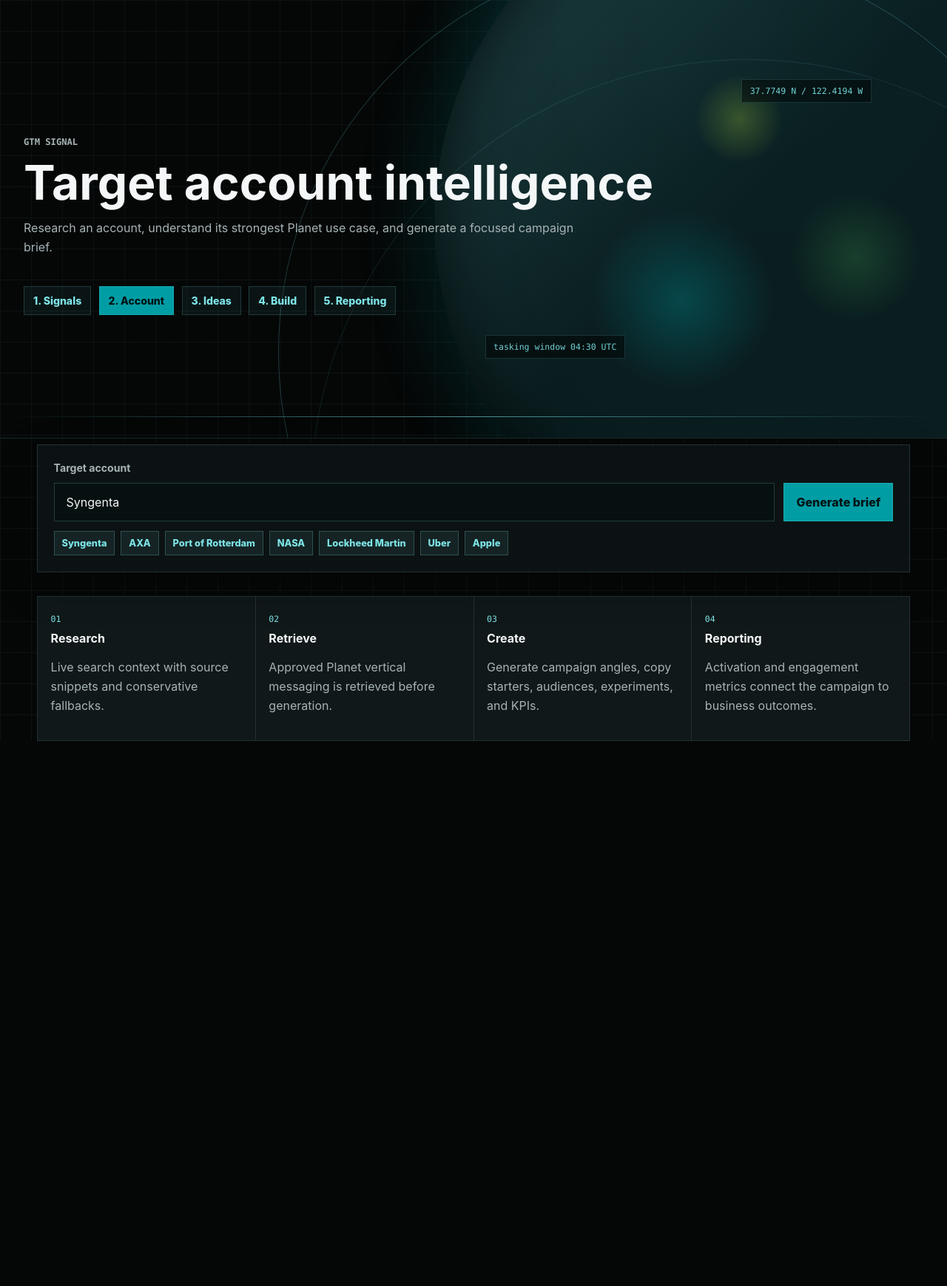
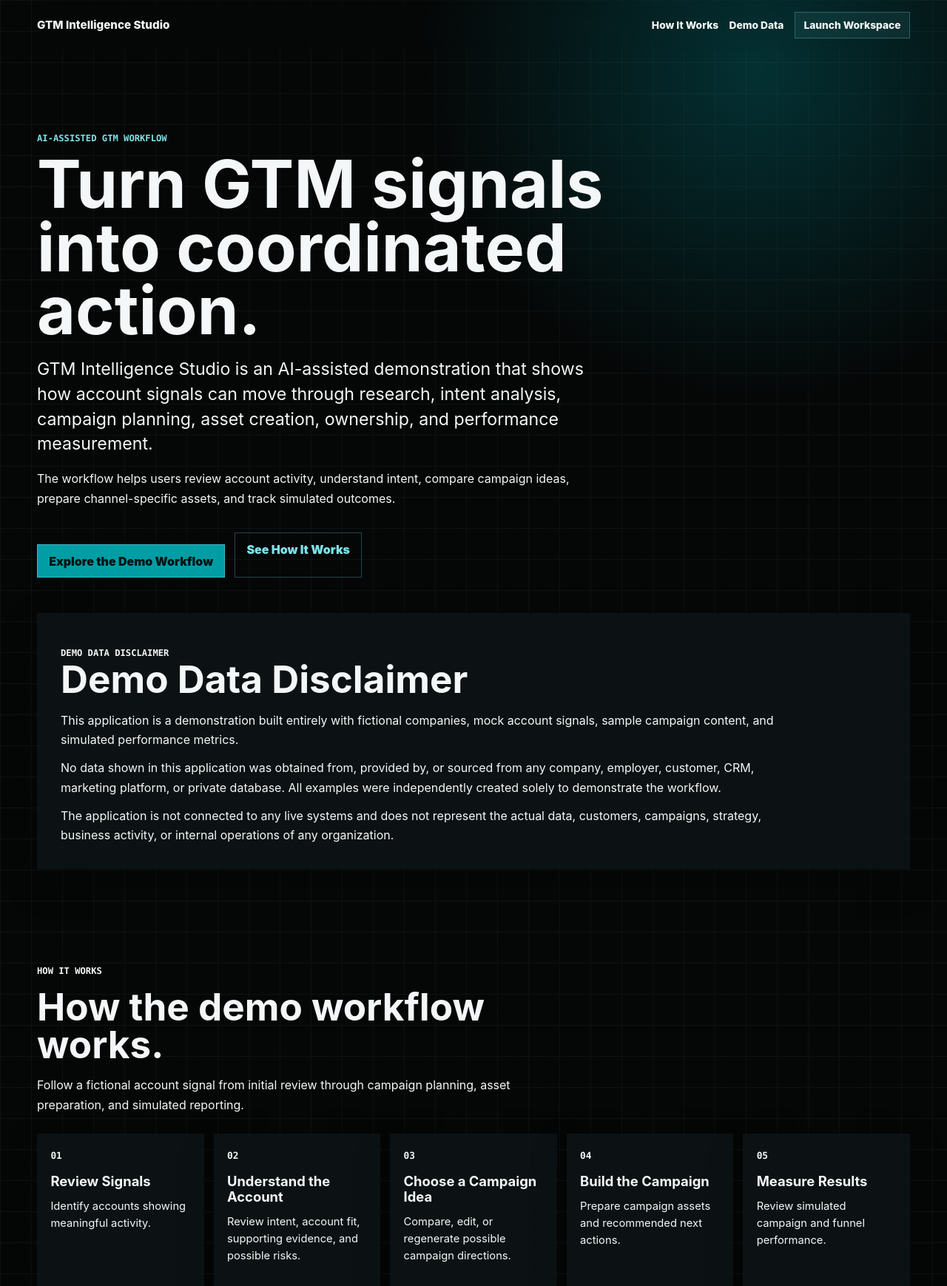
Before and after one commit to akankshalksingh/planet-campaign-brief-agent, a Next.js app: page / in a window 1280 px wide. Shown: the top 1739 px of the page at 74% size. Before the commit the page ends 1034 px from the top, so only its background shows below. Built offline with nearby package versions, Linux system fonts and the light colour scheme.

Commit message:
Add public landing page and demo data disclaimer

```diff
--- a/app/campaign-builder/page.tsx
+++ b/app/campaign-builder/page.tsx
@@ -1188,7 +1188,7 @@
           <p>Generate campaign assets, assign the next owner, and prepare each channel for activation.</p>
           <div className="modeLinks workflowNav">
             <Link href="/signals">1. Signals</Link>
-            <Link href="/">2. Account</Link>
+            <Link href="/account">2. Account</Link>
             <Link href="/campaign-idea">3. Ideas</Link>
             <Link href="/campaign-builder" className="activeLink">4. Build</Link>
             <Link href="/reporting">5. Reporting</Link>
--- a/app/campaign-idea/page.tsx
+++ b/app/campaign-idea/page.tsx
@@ -374,7 +374,7 @@
           </p>
           <div className="modeLinks workflowNav">
             <Link href="/signals">1. Signals</Link>
-            <Link href="/">2. Account</Link>
+            <Link href="/account">2. Account</Link>
             <Link href="/campaign-idea" className="activeLink">3. Ideas</Link>
             <Link href={builderHref} onClick={() => result ? persistSelectedIdea(result) : undefined}>4. Build</Link>
             <Link href="/reporting">5. Reporting</Link>
--- a/app/globals.css
+++ b/app/globals.css
@@ -54,6 +54,187 @@
 
 main {
   min-height: 100vh;
+}
+
+.landingPage {
+  background:
+    radial-gradient(circle at 82% 8%, rgba(0, 157, 165, 0.22), transparent 30rem),
+    linear-gradient(rgba(125, 227, 230, 0.045) 1px, transparent 1px),
+    linear-gradient(90deg, rgba(125, 227, 230, 0.035) 1px, transparent 1px),
+    var(--studio-bg);
+  background-size: auto, 44px 44px, 44px 44px, auto;
+}
+
+.landingNav {
+  position: sticky;
+  top: 0;
+  z-index: 20;
+  display: flex;
+  align-items: center;
+  justify-content: space-between;
+  gap: 1rem;
+  width: min(1180px, calc(100% - 2rem));
+  margin: 0 auto;
+  padding: 1rem 0;
+  backdrop-filter: blur(14px);
+}
+
+.landingNav a {
+  color: var(--studio-muted);
+  text-decoration: none;
+  font-size: 0.86rem;
+  font-weight: 800;
+}
+
+.landingNav > div {
+  display: flex;
+  align-items: center;
+  flex-wrap: wrap;
+  justify-content: flex-end;
+  gap: 0.9rem;
+}
+
+.landingNav .landingBrand {
+  color: var(--studio-text);
+  font-size: 0.95rem;
+}
+
+.landingNav .navCta {
+  border: 1px solid rgba(125, 227, 230, 0.28);
+  background: rgba(125, 227, 230, 0.08);
+  color: var(--studio-cyan-soft);
+  padding: 0.55rem 0.72rem;
+}
+
+.landingHero,
+.landingSection {
+  width: min(1180px, calc(100% - 2rem));
+  margin: 0 auto;
+}
+
+.landingHero {
+  padding: 7rem 0 3rem;
+}
+
+.landingHeroInner {
+  max-width: 840px;
+}
+
+.landingHero h1,
+.landingSection h2 {
+  margin: 0;
+  letter-spacing: 0;
+}
+
+.landingHero h1 {
+  max-width: 860px;
+  font-size: clamp(3.3rem, 7vw, 7rem);
+  line-height: 0.95;
+}
+
+.landingLead {
+  max-width: 780px;
+  margin: 1.35rem 0 0;
+  color: var(--studio-text);
+  font-size: clamp(1.1rem, 2vw, 1.45rem);
+  line-height: 1.45;
+}
+
+.landingSupport {
+  max-width: 760px;
+  margin: 1rem 0 0;
+  color: var(--studio-muted);
+  font-size: 1rem;
+  line-height: 1.7;
+}
+
+.landingActions {
+  display: flex;
+  flex-wrap: wrap;
+  gap: 0.8rem;
+  margin-top: 2rem;
+}
+
+.landingActions a {
+  text-decoration: none;
+}
+
+.landingSection {
+  padding: 4rem 0;
+}
+
+.landingDisclaimerSection {
+  padding-top: 0;
+}
+
+.sectionIntro {
+  max-width: 720px;
+}
+
+.sectionIntro h2,
+.disclaimerCard h2 {
+  font-size: clamp(2rem, 4vw, 3.8rem);
+  line-height: 1;
+}
+
+.sectionIntro p,
+.disclaimerCard p {
+  color: var(--studio-muted);
+  line-height: 1.65;
+}
+
+.workflowCards {
+  display: grid;
+  grid-template-columns: repeat(5, minmax(0, 1fr));
+  gap: 0.8rem;
+  margin-top: 1.6rem;
+}
+
+.workflowStepCard,
+.disclaimerCard {
+  border: 1px solid var(--studio-card-border);
+  background: rgba(14, 21, 22, 0.84);
+  box-shadow: 0 18px 48px rgba(0, 0, 0, 0.24);
+}
+
+.workflowStepCard {
+  min-height: 230px;
+  padding: 1.15rem;
+}
+
+.workflowStepCard span {
+  color: var(--studio-cyan-soft);
+  font-family: "IBM Plex Mono", "SFMono-Regular", Consolas, monospace;
+  font-size: 0.8rem;
+  font-weight: 800;
+}
+
+.workflowStepCard h3 {
+  margin: 1rem 0 0.75rem;
+  color: var(--studio-text);
+  font-size: 1.15rem;
+  line-height: 1.15;
+}
+
+.workflowStepCard p {
+  margin: 0;
+  color: var(--studio-muted);
+  font-size: 0.92rem;
+  line-height: 1.55;
+}
+
+.disclaimerCard {
+  border-color: rgba(244, 201, 93, 0.42);
+  padding: clamp(1.35rem, 3vw, 2rem);
+}
+
+.disclaimerCard h2 {
+  margin: 0 0 1rem;
+}
+
+.disclaimerCard p {
+  max-width: 980px;
+  margin: 0.75rem 0 0;
 }
 
 .hero {
@@ -2034,6 +2215,7 @@
   }
 
   .workflowBand,
+  .workflowCards,
   .signalSummary,
   .structuredFilters,
   .evidenceList,
@@ -2072,6 +2254,19 @@
     font-size: 3rem;
     white-space: normal;
   }
+
+  .landingNav {
+    align-items: flex-start;
+    flex-direction: column;
+  }
+
+  .landingHero {
+    padding: 4.5rem 0 3rem;
+  }
+
+  .landingHero h1 {
+    font-size: 3.2rem;
+  }
 }
 
 @media (min-width: 1280px) {
--- a/app/layout.tsx
+++ b/app/layout.tsx
@@ -2,8 +2,8 @@
 import "./globals.css";
 
 export const metadata: Metadata = {
-  title: "Planet Campaign Brief Generator",
-  description: "From account signal to campaign brief in minutes."
+  title: "GTM Intelligence Studio",
+  description: "AI-assisted GTM workflow demonstration for turning account signals into coordinated campaign action."
 };
 
 export default function RootLayout({ children }: Readonly<{ children: React.ReactNode }>) {
--- a/app/page.tsx
+++ b/app/page.tsx
@@ -1,134 +1,105 @@
-"use client";
+import Link from "next/link";
 
-import Link from "next/link";
-import { FormEvent, useState } from "react";
-import { BriefView } from "@/app/components/BriefView";
-import { OrbitField } from "@/app/components/OrbitField";
-import { CampaignBrief } from "@/lib/types";
+const workflowSteps = [
+  {
+    step: "01",
+    title: "Review Signals",
+    description: "Identify accounts showing meaningful activity."
+  },
+  {
+    step: "02",
+    title: "Understand the Account",
+    description: "Review intent, account fit, supporting evidence, and possible risks."
+  },
+  {
+    step: "03",
+    title: "Choose a Campaign Idea",
+    description: "Compare, edit, or regenerate possible campaign directions."
+  },
+  {
+    step: "04",
+    title: "Build the Campaign",
+    description: "Prepare campaign assets and recommended next actions."
+  },
+  {
+    step: "05",
+    title: "Measure Results",
+    description: "Review simulated campaign and funnel performance."
+  }
+];
 
-const examples = ["Syngenta", "AXA", "Port of Rotterdam", "NASA", "Lockheed Martin", "Uber", "Apple"];
+export default function LandingPage() {
+  return (
+    <main className="landingPage">
+      <nav className="landingNav" aria-label="Landing page navigation">
+        <Link className="landingBrand" href="/">GTM Intelligence Studio</Link>
+        <div>
+          <a href="#how-it-works">How It Works</a>
+          <a href="#demo-data">Demo Data</a>
+          <Link className="navCta" href="/signals">Launch Workspace</Link>
+        </div>
+      </nav>
 
-export default function Home() {
-  const [companyName, setCompanyName] = useState("Syngenta");
-  const [brief, setBrief] = useState<CampaignBrief | null>(null);
-  const [error, setError] = useState("");
-  const [loading, setLoading] = useState(false);
-
-  async function handleSubmit(event: FormEvent<HTMLFormElement>) {
-    event.preventDefault();
-    setLoading(true);
-    setError("");
-    setBrief(null);
-
-    try {
-      const response = await fetch("/api/brief", {
-        method: "POST",
-        headers: { "Content-Type": "application/json" },
-        body: JSON.stringify({ companyName })
-      });
-      const payload = await response.json();
-
-      if (!response.ok) {
-        throw new Error(payload.error ?? "Unable to generate brief.");
-      }
-
-      setBrief(payload.brief);
-    } catch (requestError) {
-      setError(requestError instanceof Error ? requestError.message : "Unable to generate brief.");
-    } finally {
-      setLoading(false);
-    }
-  }
-
-  return (
-    <main>
-      <section className="signalHero">
-        <OrbitField />
-        <div className="signalHeroContent">
-          <p className="eyebrow">GTM Signal</p>
-          <h1>Target account intelligence</h1>
-          <p>
-            Research an account, understand its strongest Planet use case, and generate a focused
-            campaign brief.
+      <section className="landingHero">
+        <div className="landingHeroInner">
+          <p className="eyebrow">AI-Assisted GTM Workflow</p>
+          <h1>Turn GTM signals into coordinated action.</h1>
+          <p className="landingLead">
+            GTM Intelligence Studio is an AI-assisted demonstration that shows how account signals
+            can move through research, intent analysis, campaign planning, asset creation,
+            ownership, and performance measurement.
           </p>
-          <div className="modeLinks workflowNav">
-            <Link href="/signals">1. Signals</Link>
-            <Link href="/" className="activeLink">2. Account</Link>
-            <Link href="/campaign-idea">3. Ideas</Link>
-            <Link href="/campaign-builder">4. Build</Link>
-            <Link href="/reporting">5. Reporting</Link>
+          <p className="landingSupport">
+            The workflow helps users review account activity, understand intent, compare campaign
+            ideas, prepare channel-specific assets, and track simulated outcomes.
+          </p>
+          <div className="landingActions">
+            <Link className="primaryAction" href="/signals">Explore the Demo Workflow</Link>
+            <a className="secondaryAction" href="#how-it-works">See How It Works</a>
           </div>
         </div>
       </section>
 
-      <section className="workflowFormBand">
-        <form className="briefForm workflowForm" onSubmit={handleSubmit}>
-          <label htmlFor="companyName">Target account</label>
-          <div className="inputRow">
-            <input
-              id="companyName"
-              value={companyName}
-              onChange={(event) => setCompanyName(event.target.value)}
-              placeholder="Enter a company name"
-              autoComplete="organization"
-            />
-            <button type="submit" disabled={loading || companyName.trim().length < 2}>
-              {loading ? "Generating" : "Generate brief"}
-            </button>
-          </div>
-          <div className="exampleBar" aria-label="Example companies">
-            {examples.map((example) => (
-              <button type="button" key={example} onClick={() => setCompanyName(example)}>
-                {example}
-              </button>
-            ))}
-          </div>
-        </form>
+      <section className="landingSection landingDisclaimerSection" id="demo-data">
+        <article className="disclaimerCard">
+          <p className="eyebrow">Demo Data Disclaimer</p>
+          <h2>Demo Data Disclaimer</h2>
+          <p>
+            This application is a demonstration built entirely with fictional companies, mock account
+            signals, sample campaign content, and simulated performance metrics.
+          </p>
+          <p>
+            No data shown in this application was obtained from, provided by, or sourced from any
+            company, employer, customer, CRM, marketing platform, or private database. All examples
+            were independently created solely to demonstrate the workflow.
+          </p>
+          <p>
+            The application is not connected to any live systems and does not represent the actual
+            data, customers, campaigns, strategy, business activity, or internal operations of any
+            organization.
+          </p>
+        </article>
       </section>
 
-      {error ? (
-        <section className="errorPanel">
-          <strong>Brief generation needs attention</strong>
-          <p>{error}</p>
-        </section>
-      ) : null}
-
-      {loading ? (
-        <section className="loadingPanel">
-          <div className="pulse" />
-          <div>
-            <p className="eyebrow">Agent running</p>
-            <p>Searching, classifying, retrieving approved context, generating, and evaluating.</p>
-          </div>
-        </section>
-      ) : null}
-
-      {brief ? <BriefView brief={brief} /> : null}
-
-      {!brief && !loading ? (
-        <section className="workflowBand">
-          <div>
-            <span>01</span>
-            <strong>Research</strong>
-            <p>Live search context with source snippets and conservative fallbacks.</p>
-          </div>
-          <div>
-            <span>02</span>
-            <strong>Retrieve</strong>
-            <p>Approved Planet vertical messaging is retrieved before generation.</p>
-          </div>
-          <div>
-            <span>03</span>
-            <strong>Create</strong>
-            <p>Generate campaign angles, copy starters, audiences, experiments, and KPIs.</p>
-          </div>
-          <div>
-            <span>04</span>
-            <strong>Reporting</strong>
-            <p>Activation and engagement metrics connect the campaign to business outcomes.</p>
-          </div>
-        </section>
-      ) : null}
+      <section className="landingSection" id="how-it-works">
+        <div className="sectionIntro">
+          <p className="eyebrow">How it works</p>
+          <h2>How the demo workflow works.</h2>
+          <p>
+            Follow a fictional account signal from initial review through campaign planning, asset
+            preparation, and simulated reporting.
+          </p>
+        </div>
+        <div className="workflowCards">
+          {workflowSteps.map((item) => (
+            <article key={item.step} className="workflowStepCard">
+              <span>{item.step}</span>
+              <h3>{item.title}</h3>
+              <p>{item.description}</p>
+            </article>
+          ))}
+        </div>
+      </section>
     </main>
   );
 }
--- a/app/reporting/page.tsx
+++ b/app/reporting/page.tsx
@@ -82,7 +82,7 @@
           <p>Track what was activated, how audiences engaged, and what moved the campaign forward.</p>
           <div className="modeLinks workflowNav">
             <Link href="/signals">1. Signals</Link>
-            <Link href="/">2. Account</Link>
+            <Link href="/account">2. Account</Link>
             <Link href="/campaign-idea">3. Ideas</Link>
             <Link href="/campaign-builder">4. Build</Link>
             <Link href="/reporting" className="activeLink">5. Reporting</Link>
--- a/app/signals/[id]/page.tsx
+++ b/app/signals/[id]/page.tsx
@@ -22,7 +22,7 @@
             <p>{signal.sourceDetail}</p>
             <div className="modeLinks workflowNav">
               <Link href="/signals">1. Signals</Link>
-              <Link href="/" className="activeLink">2. Account</Link>
+              <Link href="/account" className="activeLink">2. Account</Link>
               <Link href={`/signals/${signal.id}/ideas`}>3. Ideas</Link>
               <Link href={`/campaign-builder?signal=${signal.id}`}>4. Build</Link>
               <Link href="/reporting">5. Reporting</Link>
--- a/app/signals/page.tsx
+++ b/app/signals/page.tsx
@@ -116,7 +116,7 @@
           </p>
           <div className="modeLinks workflowNav">
             <Link href="/signals" className="activeLink">1. Signals</Link>
-            <Link href="/">2. Account</Link>
+            <Link href="/account">2. Account</Link>
             <Link href="/campaign-idea">3. Ideas</Link>
             <Link href="/campaign-builder">4. Build</Link>
             <Link href="/reporting">5. Reporting</Link>
```
Also changed, not shown: app/account/page.tsx (added, +134 -0 lines).
